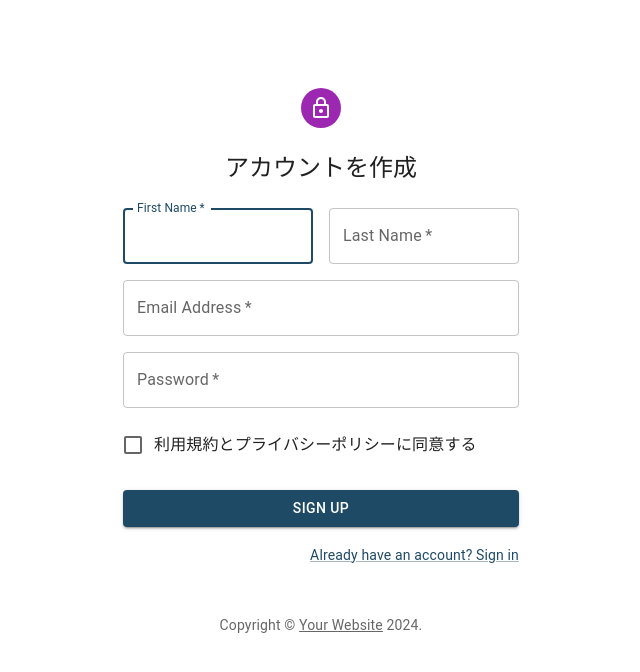
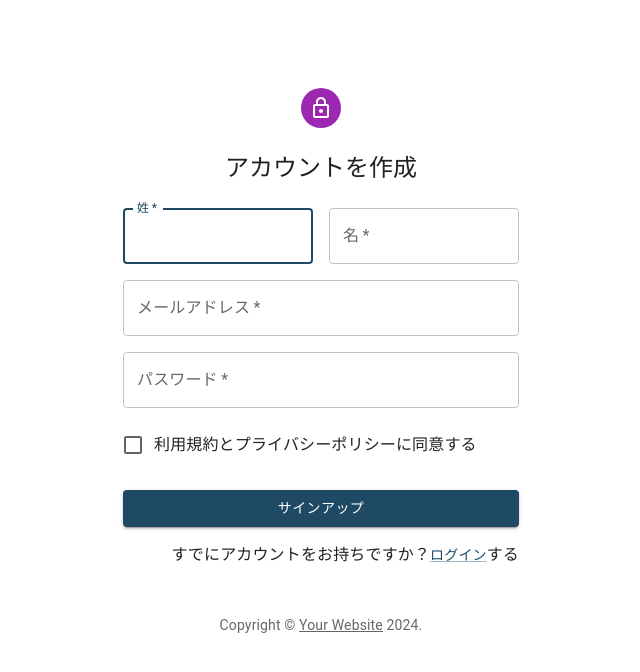
Before and after one commit to genpsp/stock-photo-web, a Next.js app: page /account/signup in a window 1280 px wide. Shown: the top 672 px of the page, without its empty margins (319-959 px from the left). Built offline with nearby package versions, Linux system fonts and the light colour scheme; no server answers.

Commit message:
サインアップフォームの項目を日本語に

```diff
--- a/src/pages/account/signup.tsx
+++ b/src/pages/account/signup.tsx
@@ -47,7 +47,7 @@ export default function SignUp() {
               required
               fullWidth
               id="firstName"
-              label="First Name"
+              label="姓"
               autoFocus
             />
           </Grid>
@@ -56,7 +56,7 @@ export default function SignUp() {
               required
               fullWidth
               id="lastName"
-              label="Last Name"
+              label="名"
               name="lastName"
               autoComplete="family-name"
             />
@@ -66,7 +66,7 @@ export default function SignUp() {
               required
               fullWidth
               id="email"
-              label="Email Address"
+              label="メールアドレス"
               name="email"
               autoComplete="email"
             />
@@ -76,7 +76,7 @@ export default function SignUp() {
               required
               fullWidth
               name="password"
-              label="Password"
+              label="パスワード"
               type="password"
               id="password"
               autoComplete="new-password"
@@ -95,14 +95,16 @@ export default function SignUp() {
           variant="contained"
           sx={{ mt: 3, mb: 2 }}
         >
-          Sign Up
+          サインアップ
         </Button>
 
         <Grid container justifyContent="flex-end">
           <Grid item>
+            すでにアカウントをお持ちですか？
             <Link href="#" variant="body2">
-              Already have an account? Sign in
+              ログイン
             </Link>
+            する
           </Grid>
         </Grid>
       </Box>
```
